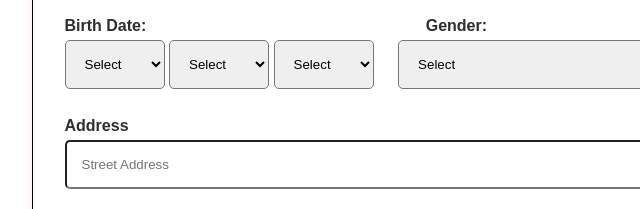
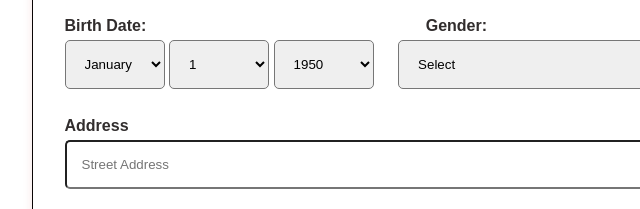
Before and after one commit to abs-72/form, a plain HTML site: page index.html in a window 1280 px wide. Shown: the part 334-543 px from the top of the page, 240-880 px from the left. Drawn offline with Linux system fonts and the light colour scheme.

Commit message:
Update index.html

```diff
--- a/index.html
+++ b/index.html
@@ -8,7 +8,7 @@ sem 4, BS DFCS  -->
     <meta charset="UTF-8">
     <meta name="viewport" content="width=device-width, initial-scale=1.0">
     <title>Document</title>
-    <script src="form.js"></script>
+    <script src="main.js"></script>
     <link rel="stylesheet" href="style.css">
 
 <style>
```
